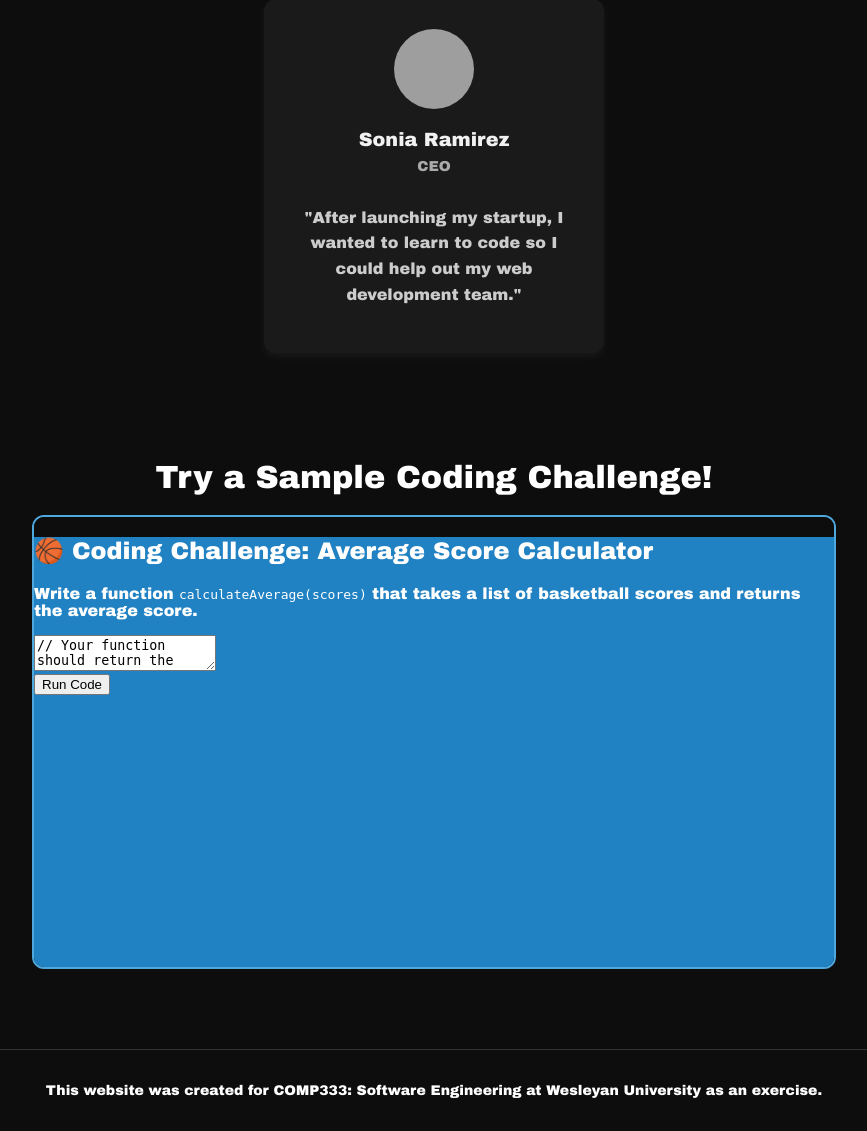
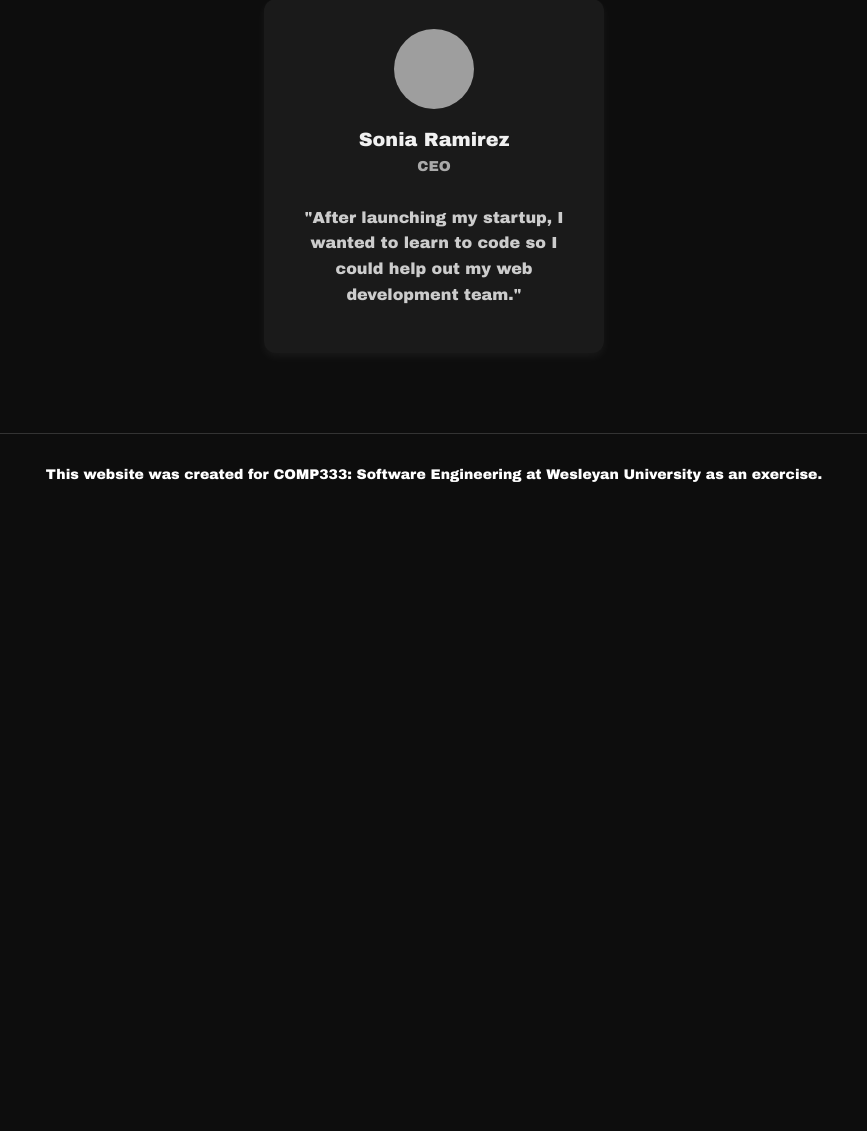
Before and after one commit to GavrielaTM3/COMP333_Website, a PHP site: page / in a window 1280 px wide. Shown: the part 1508-2639 px from the top of the page, without its empty margins (206-1073 px from the left). After the commit the page ends 1990 px from the top, so only its background shows below. Run offline with PHP 8.4, Linux system fonts and the light colour scheme; grey boxes are pictures that could not be loaded.

Commit message:
deleted iframe from index (Issue #140)

```diff
--- a/index.php
+++ b/index.php
@@ -115,11 +115,6 @@ if ($is_logged_in) {
         </div>
     </div>
 
-    <!-- Sample Coding Challenge Section -->
-    <div class="coding-section">
-        <h2>Try a Sample Coding Challenge!</h2>
-        <iframe src="sample_lesson.html" title="Sample Coding Challenge"></iframe>
-    </div>
 
     <!-- Footer -->
     <footer>
```
